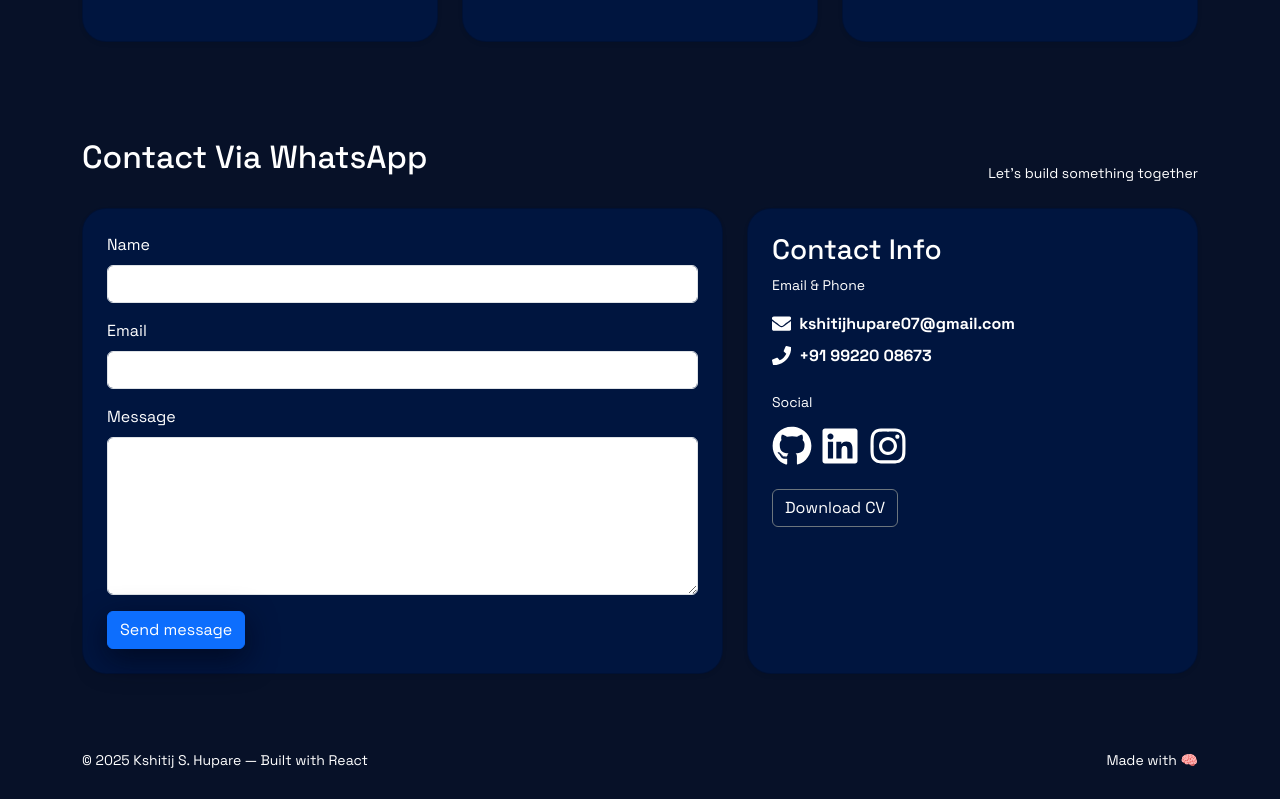
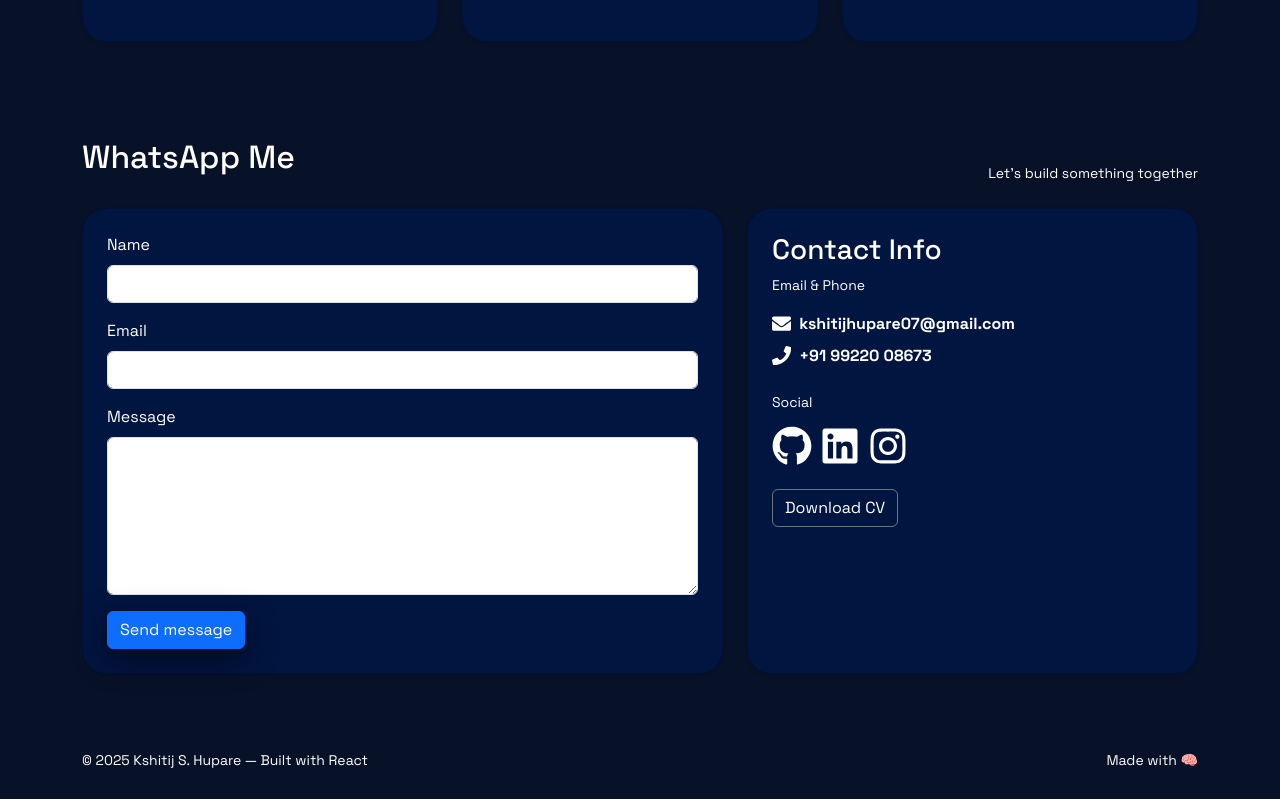
Before and after one commit to Kshitijh/Kshitijh_Portfolio, a React (Create React App) app: page / in a window 1280 px wide. Shown: the part 3186-3985 px from the top of the page. Built offline with nearby package versions, Linux system fonts and the light colour scheme.

Commit message:
Update contact section heading for improved clarity

```diff
--- a/src/components/Contact.js
+++ b/src/components/Contact.js
@@ -29,7 +29,7 @@ I am contacting you regarding: ${form.message}`;
     <section className="py-5" id="contact">
       <div className="container">
         <div className="d-flex justify-content-between align-items-end mb-4">
-          <h2>Contact Via WhatsApp</h2>
+          <h2>WhatsApp Me</h2>
           <div className="small">Let's build something together</div>
         </div>
 
```
